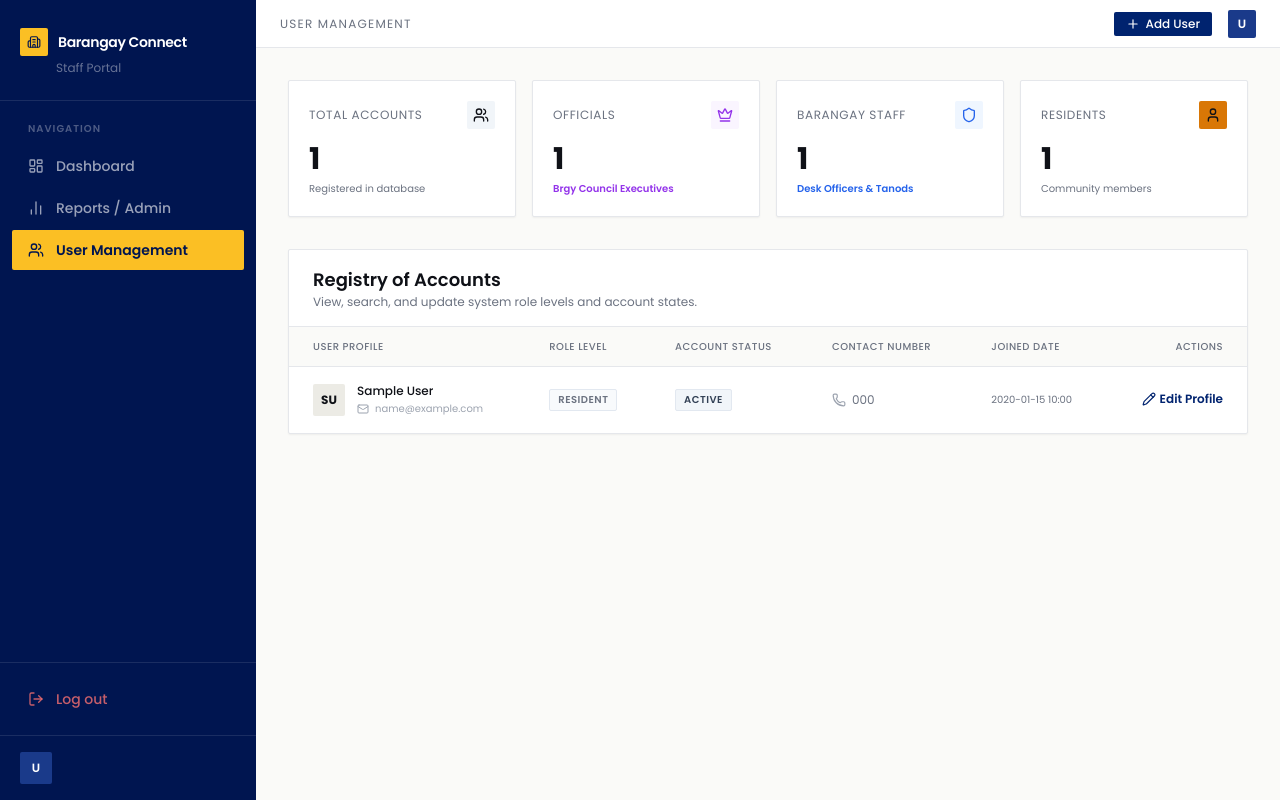
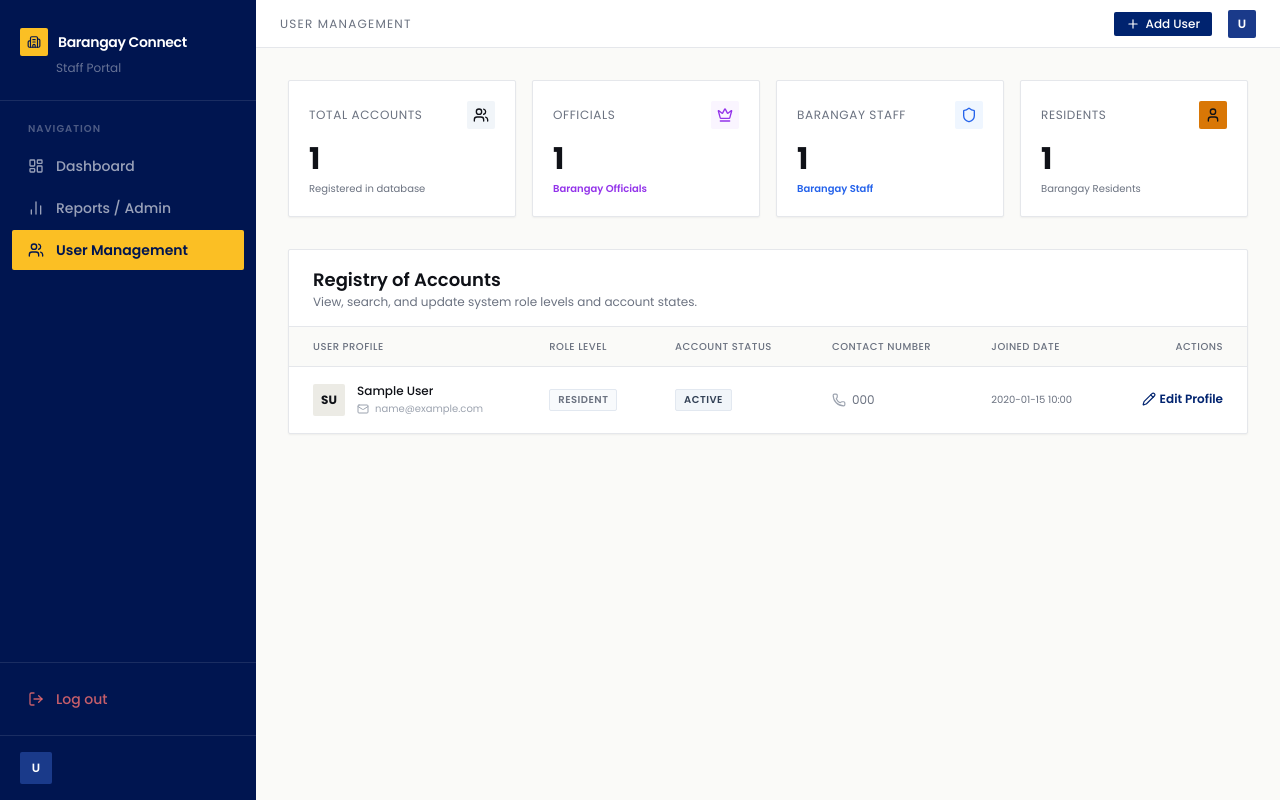
Before and after one commit to WWH16/barangay_connect, a Django app: template barangay_app/templates/barangay_app/user_management.html in a window 1280 px wide. Run offline with Django 5.2, Linux system fonts and the light colour scheme; tables that the repository leaves empty hold one stand-in row (values such as "Sample post"); the template is opened without the code that fills it: values that come from a table or form of the project are taken from there, most other values are stand-ins (such as "Sample title", 1, 10 or a date in 2020); some libraries are stand-ins or nearby versions.

Commit message:
repalce the texts

```diff
--- a/barangay_app/templates/barangay_app/user_management.html
+++ b/barangay_app/templates/barangay_app/user_management.html
@@ -64,7 +64,7 @@
         </div>
       </div>
       <p class="mt-3 font-serif text-3xl font-bold text-ink">{{ officials_count }}</p>
-      <p class="mt-1 text-[10px] text-purple-600 font-semibold">Brgy Council Executives</p>
+      <p class="mt-1 text-[10px] text-purple-600 font-semibold">Barangay Officials</p>
     </div>
 
     <!-- Card 3: Barangay Staff -->
@@ -76,7 +76,7 @@
         </div>
       </div>
       <p class="mt-3 font-serif text-3xl font-bold text-ink">{{ staff_count }}</p>
-      <p class="mt-1 text-[10px] text-blue-600 font-semibold">Desk Officers & Tanods</p>
+      <p class="mt-1 text-[10px] text-blue-600 font-semibold">Barangay Staff</p>
     </div>
 
     <!-- Card 4: Residents -->
@@ -88,7 +88,7 @@
         </div>
       </div>
       <p class="mt-3 font-serif text-3xl font-bold text-ink">{{ residents_count }}</p>
-      <p class="mt-1 text-[10px] text-ink-muted">Community members</p>
+      <p class="mt-1 text-[10px] text-ink-muted">Barangay Residents</p>
     </div>
   </div>
 
```
